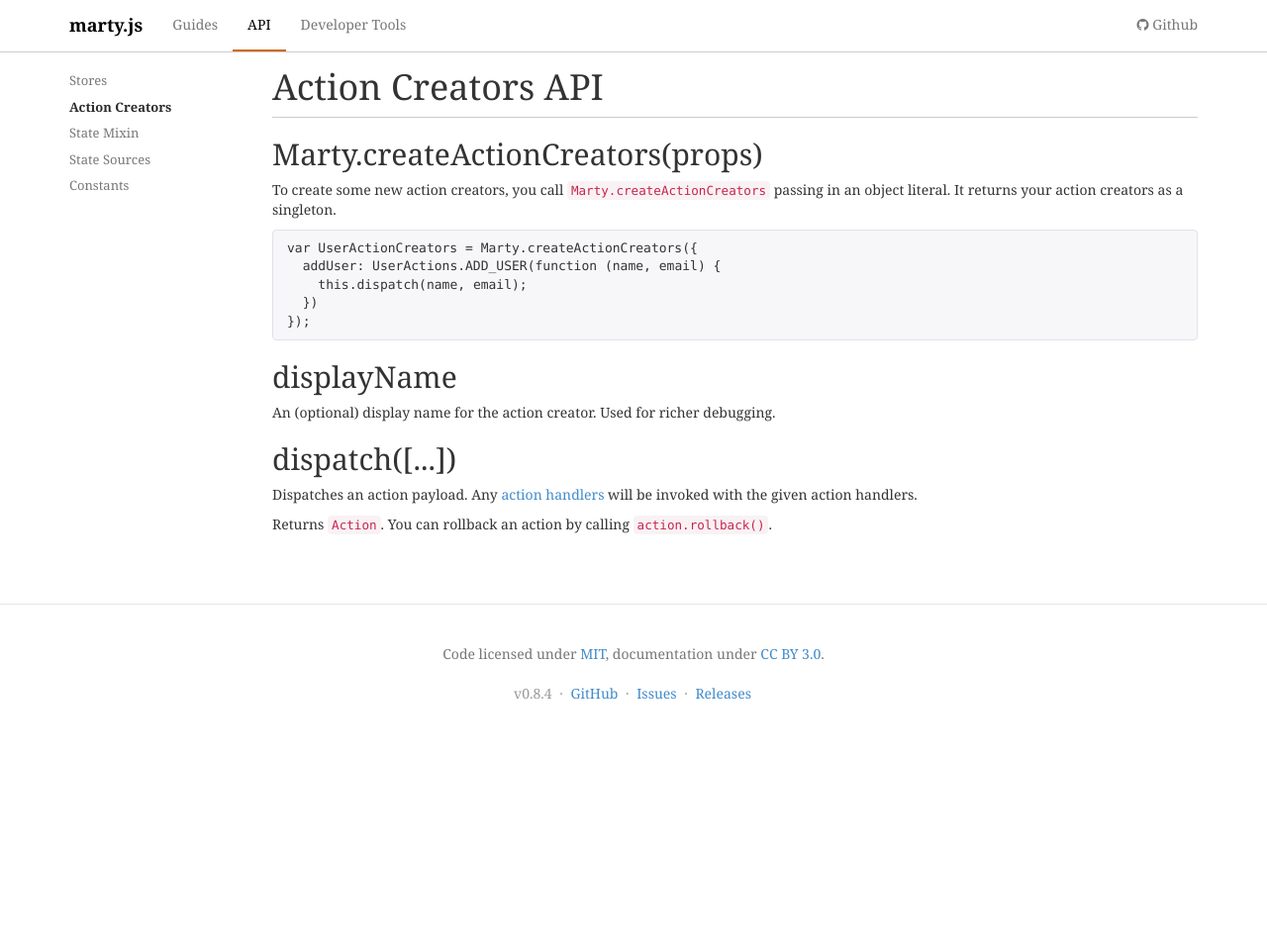
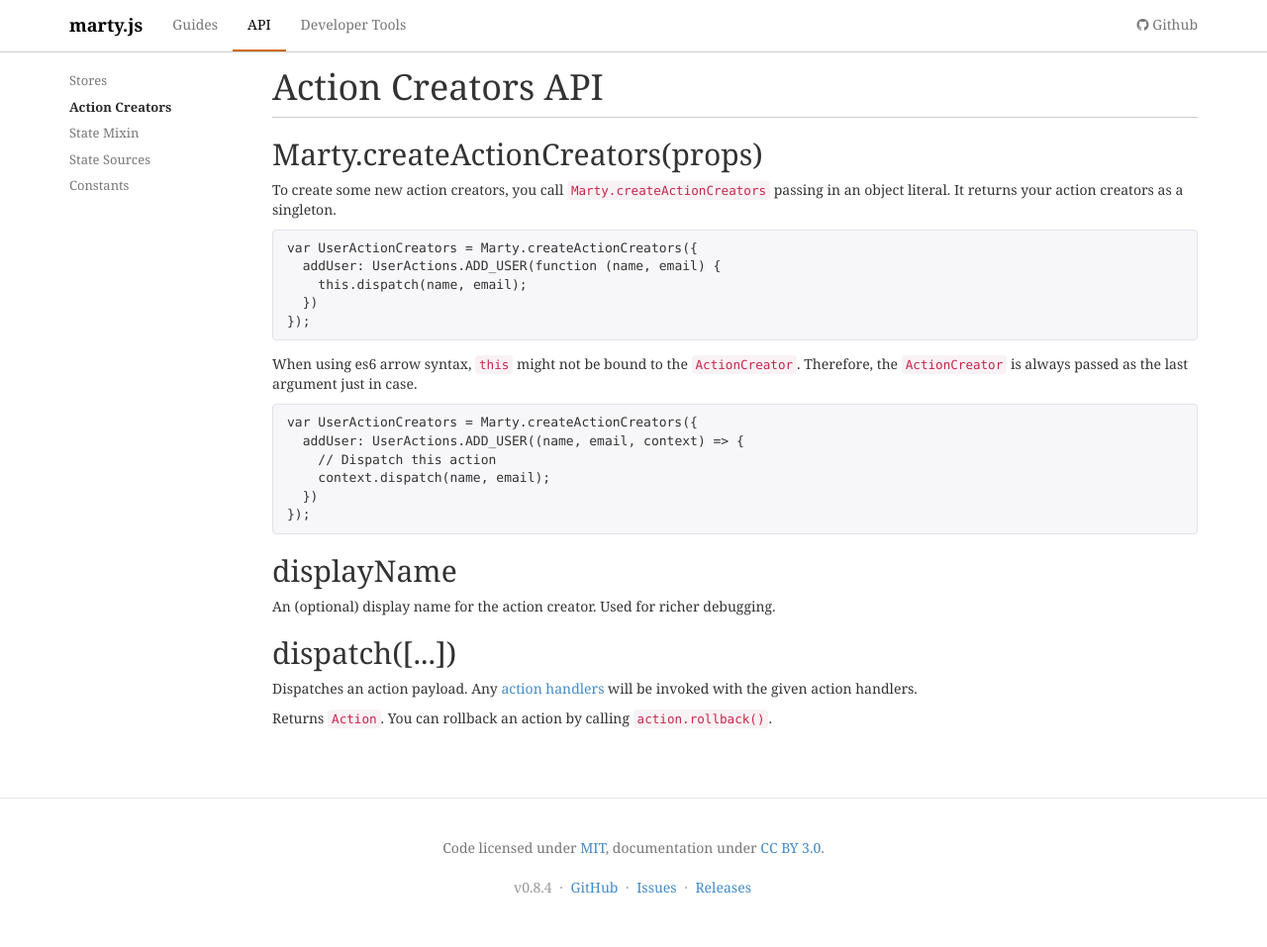
Before and after one commit to alsuper114/marty, a Jekyll site: the page built from docs/_api/action-creators/index.md, in a window 1280 px wide. Shown: the whole page at 99% size. Built offline with Jekyll 4.4.1, drawn with Linux system fonts in a browser that asks for light colours; nearby versions of some CDN libraries; Markdown is read by kramdown in place of the engine named in the settings; before the commit the page ends 900 px from its top, so only the background shows below that.

Commit message:
Update index.md

```diff
--- a/docs/_api/action-creators/index.md
+++ b/docs/_api/action-creators/index.md
@@ -16,6 +16,17 @@ var UserActionCreators = Marty.createActionCreators({
 });
 {% endhighlight %}
 
+When using es6 arrow syntax, `this` might not be bound to the `ActionCreator`. Therefore, the `ActionCreator` is always passed as the last argument just in case.
+
+{% highlight js %}
+var UserActionCreators = Marty.createActionCreators({
+  addUser: UserActions.ADD_USER((name, email, context) => {
+    // Dispatch this action
+    context.dispatch(name, email);
+  })
+});
+{% endhighlight %}
+
 <h2 id="displayName">displayName</h2>
 
 An (optional) display name for the action creator. Used for richer debugging.
```
